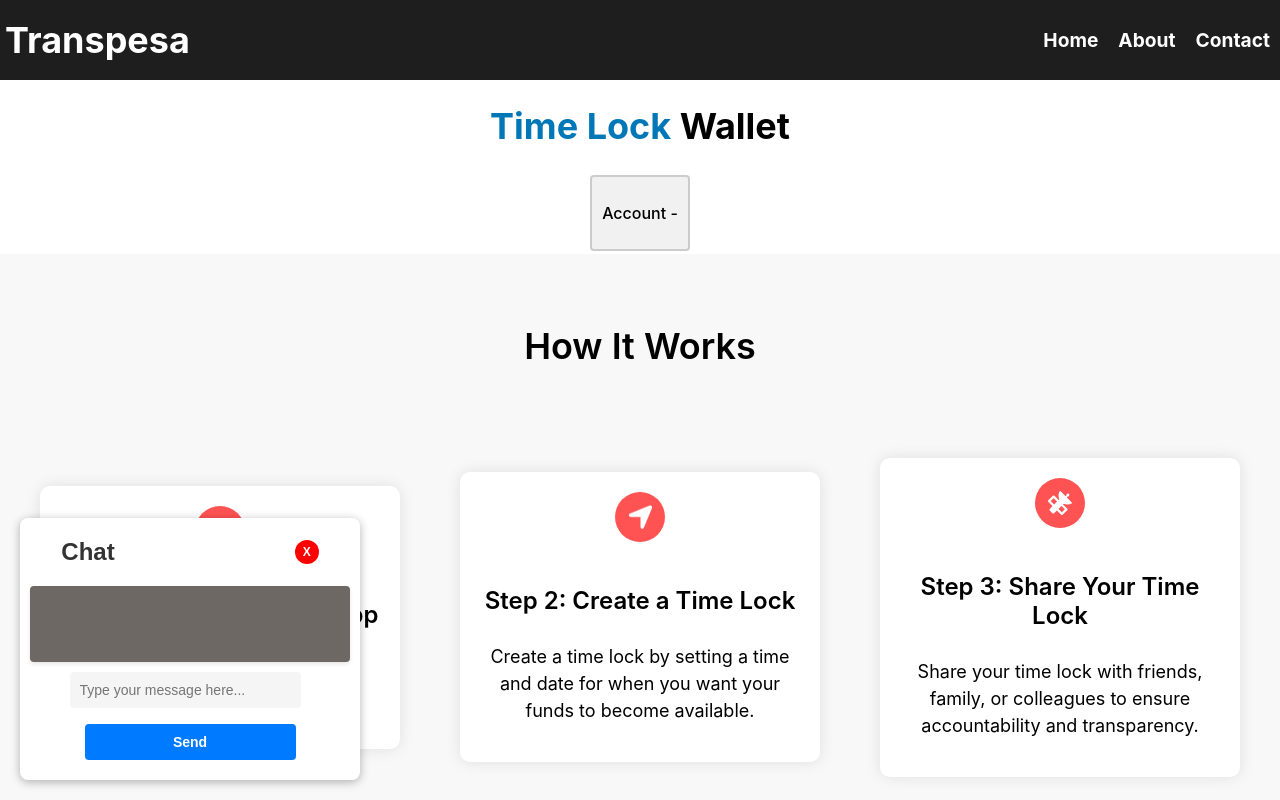
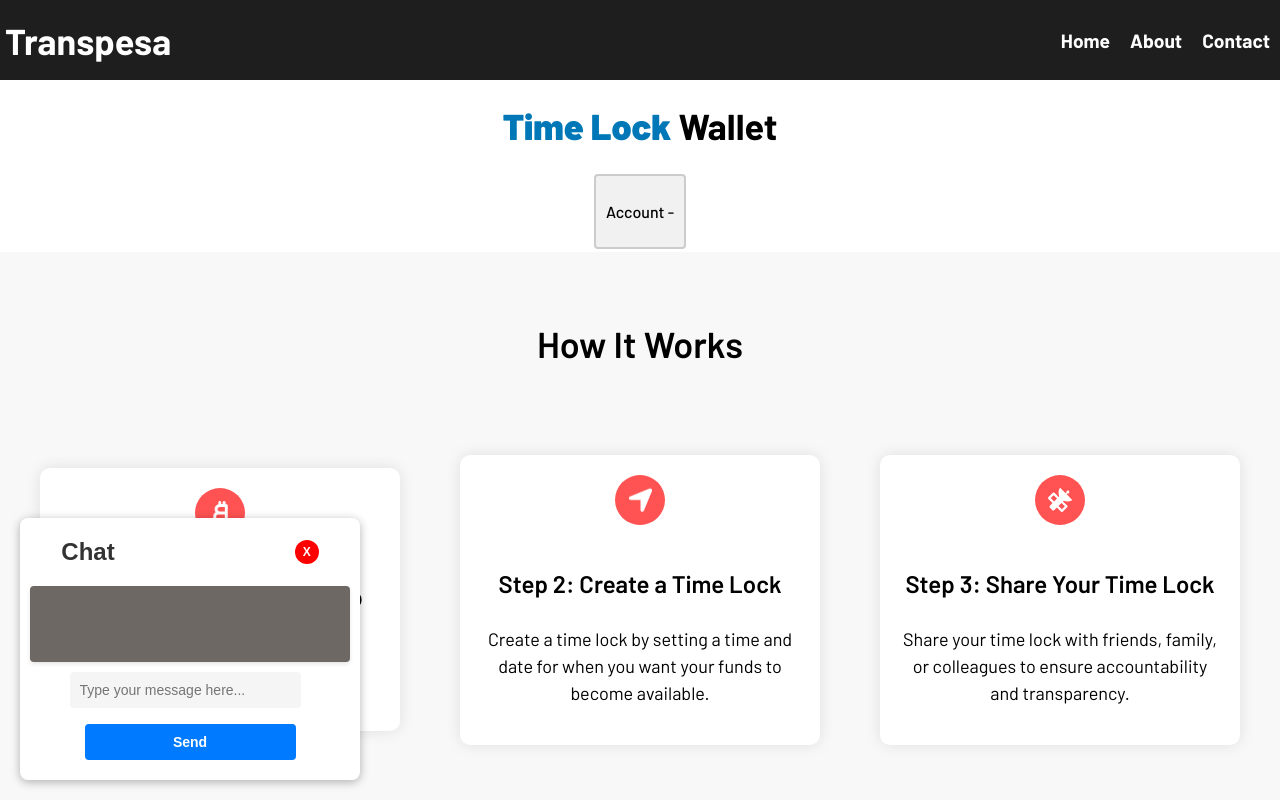
Before and after one commit to tufstraka/TLW, a React (Create React App) app: page / in a window 1280 px wide. Shown: the top 800 px of the page. Built offline with nearby package versions, Linux system fonts and the light colour scheme; no server answers.

Commit message:
change font

```diff
--- a/public/index.html
+++ b/public/index.html
@@ -9,7 +9,9 @@
       name="description"
       content="A Time lock wallet for hodlers"
     />
-    <link rel="stylesheet" href="https://cdnjs.cloudflare.com/ajax/libs/font-awesome/5.15.3/css/all.min.css" integrity="sha512-bnL4oz4bcyQ2m1YB7hTtiT/IJrT/GdQwl1bGYVEfHuql0s9XlJkAmIgv0sEYJBNCJU6ZgP6plC8KKre+14zK3Q==" crossorigin="anonymous" referrerpolicy="no-referrer" />
+    <link rel="preconnect" href="https://fonts.googleapis.com">
+<link rel="preconnect" href="https://fonts.gstatic.com" crossorigin>
+<link href="https://fonts.googleapis.com/css2?family=Barlow:ital,wght@0,100;0,200;0,300;0,400;0,500;0,600;0,700;0,800;0,900;1,100;1,200;1,300;1,400;1,500;1,600;1,700;1,800;1,900&display=swap" rel="stylesheet">
     <link rel="apple-touch-icon" href="%PUBLIC_URL%/logo192.png" />
     <!--
       manifest.json provides metadata used when your web app is installed on a
--- a/src/index.css
+++ b/src/index.css
@@ -1,8 +1,6 @@
 body {
   margin: 0;
-  font-family: -apple-system, BlinkMacSystemFont, 'Segoe UI', 'Roboto', 'Oxygen',
-    'Ubuntu', 'Cantarell', 'Fira Sans', 'Droid Sans', 'Helvetica Neue',
-    sans-serif;
+  font-family: 'Barlow', sans-serif;
   -webkit-font-smoothing: antialiased;
   -moz-osx-font-smoothing: grayscale;
 }
--- a/src/pages/timelock.css
+++ b/src/pages/timelock.css
@@ -72,5 +72,5 @@
 
   .TimeLock{
     color:#0077B6;
-    font-weight: 700;
+    font-weight: 900;
   }
```
